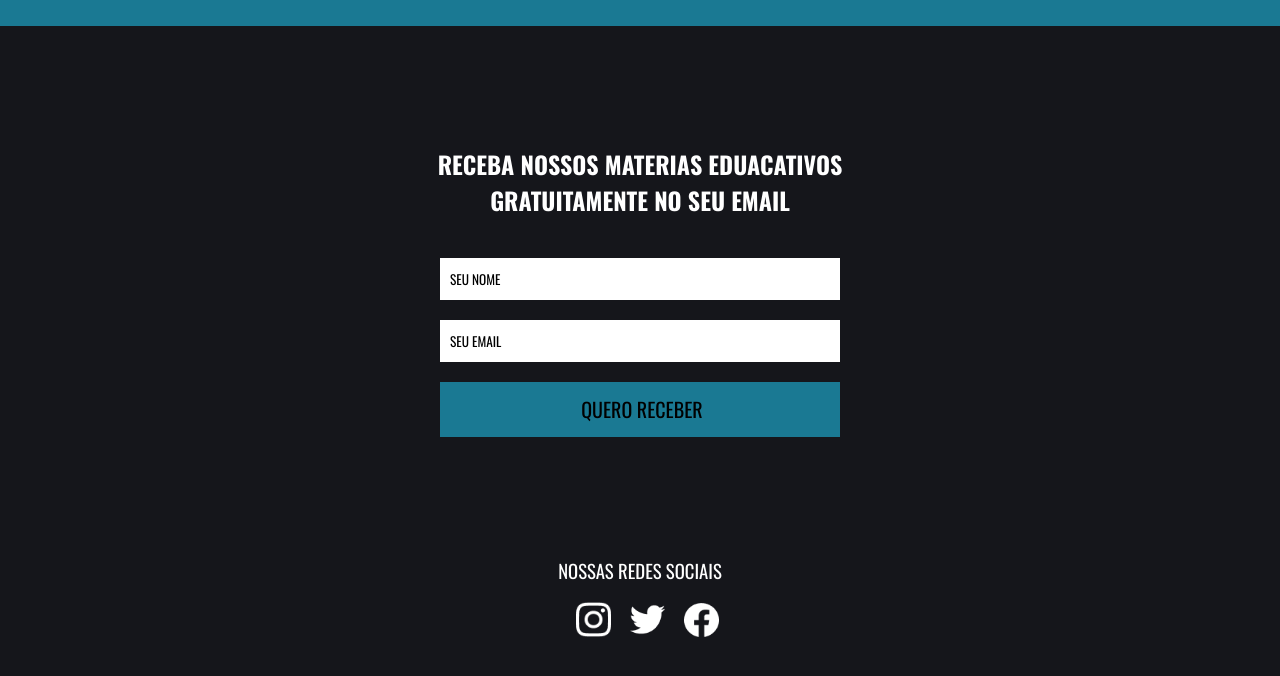
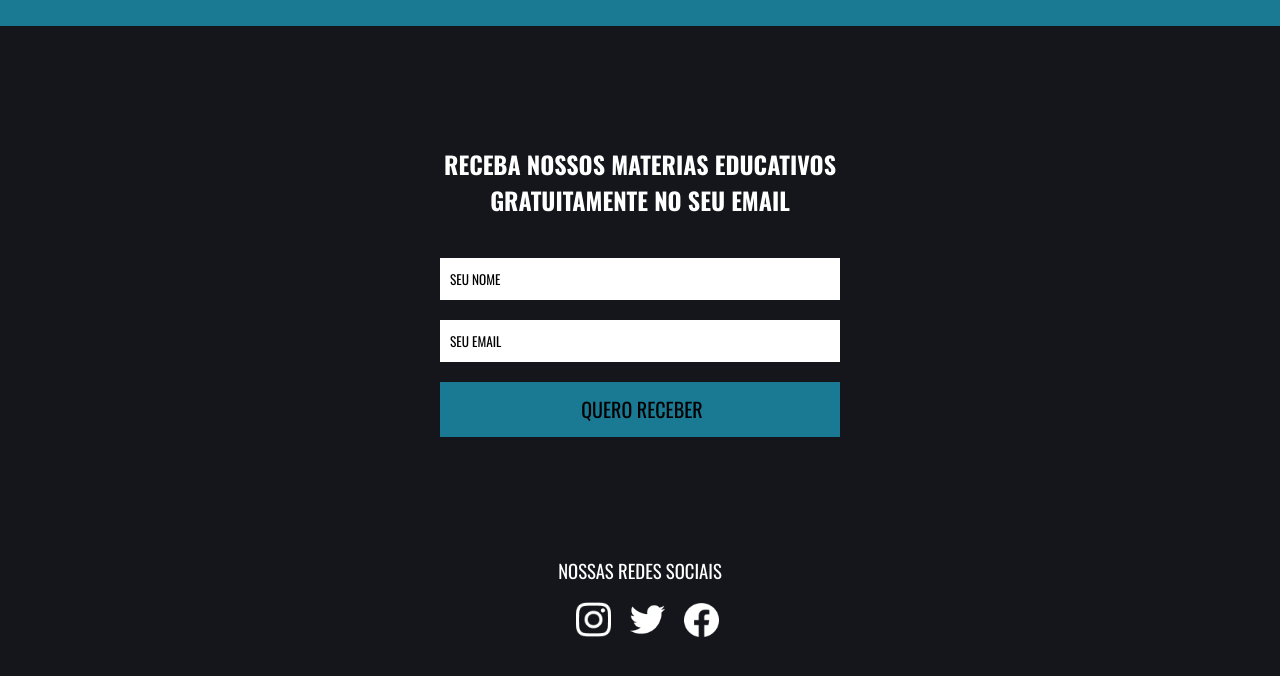
Before and after one commit to Hiordan/ENCONTROW, a plain HTML site: page index.html in a window 1280 px wide. Shown: the part 1518-2194 px from the top of the page. Drawn offline with nearby package versions, Linux system fonts and the light colour scheme.

Commit message:
Update index.html

```diff
--- a/index.html
+++ b/index.html
@@ -87,7 +87,7 @@
 
         <!--Start of form-->
         <div class="area-form">
-            <h2>RECEBA NOSSOS MATERIAS EDUACATIVOS<br> GRATUITAMENTE NO SEU EMAIL</h2>
+            <h2>RECEBA NOSSOS MATERIAS EDUCATIVOS<br> GRATUITAMENTE NO SEU EMAIL</h2>
             <div class="form-sign-up">
                 <form method="post">
                     <input type="text" name="nome" placeholder="Seu nome">
```
